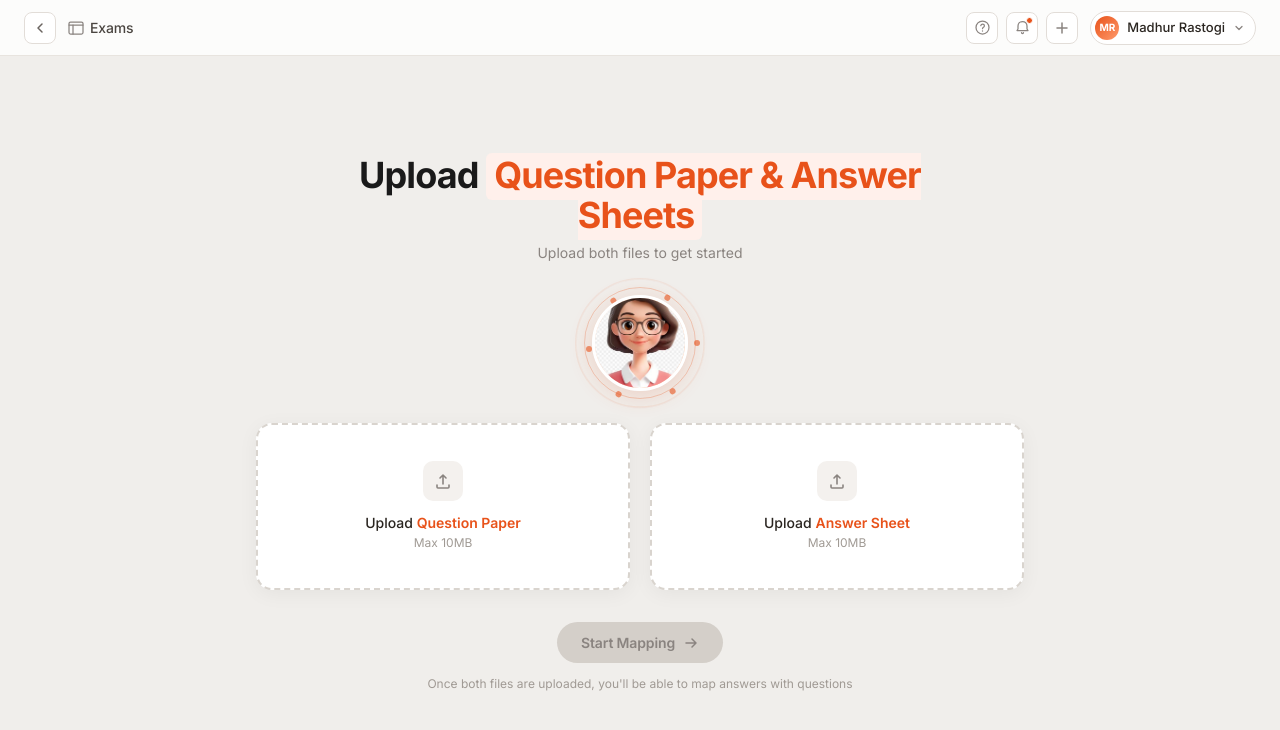
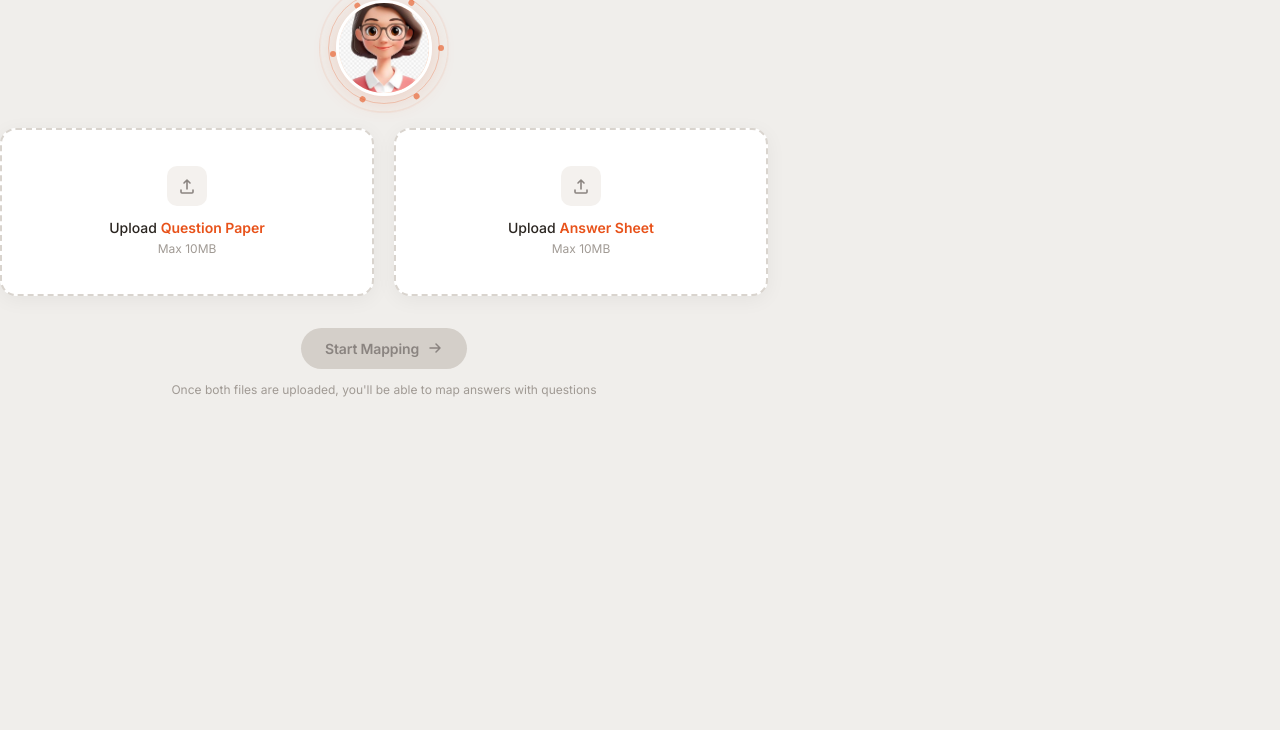
Before and after one commit to anshumancodes/veda-ai-assessment, a Next.js app in the folder apps/web/: page / in a window 1280 px wide. Shown: the top 730 px of the page. Built offline with nearby package versions, Linux system fonts and the light colour scheme.

Commit message:
refactor(web): simplify homepage to only show upload component

```diff
--- a/apps/web/src/app/page.tsx
+++ b/apps/web/src/app/page.tsx
@@ -1,33 +1,5 @@
 import { AssessmentUpload } from "@/components/upload/assessment-upload";
-import { TopNav } from "@/components/layout/top-nav";
 
 export default function Home() {
-  return (
-    <main className="min-h-screen bg-background">
-      <TopNav />
-
-      <section className="mx-auto flex min-h-[calc(100vh-64px)] max-w-4xl flex-col items-center justify-center px-6 py-12">
-        <div className="mb-8 max-w-2xl text-center">
-          <h1 className="mb-2 text-3xl font-bold tracking-tight sm:text-4xl">
-            Upload{" "}
-            <span
-              style={{
-                color: "#e8521a",
-                backgroundColor: "#fff0eb",
-                padding: "0 8px 3px",
-                borderRadius: "6px",
-              }}
-            >
-              Question Paper &amp; Answer Sheets
-            </span>
-          </h1>
-          <p className="text-sm text-muted-foreground">
-            Upload both files to get started
-          </p>
-        </div>
-
-        <AssessmentUpload />
-      </section>
-    </main>
-  );
+  return <AssessmentUpload />;
 }
```
